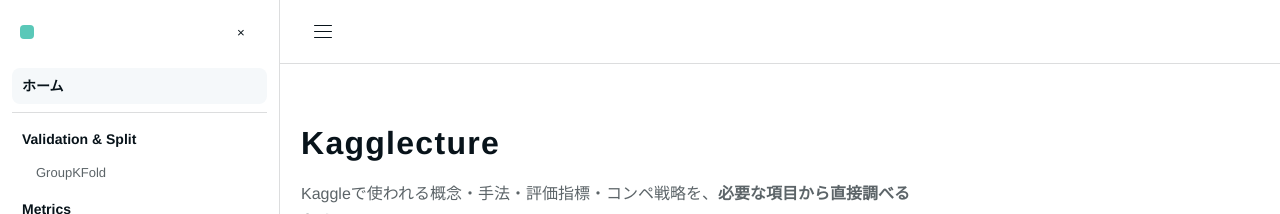
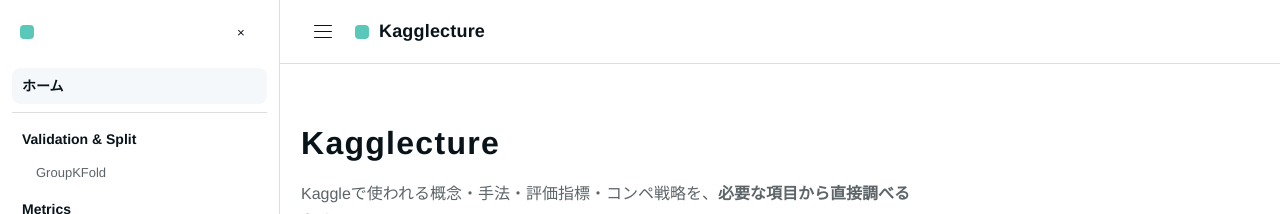
Before and after one commit to morikazu1119/Kagglecture, a Jekyll site: the page built from index.md, in a window 1280 px wide. Shown: the top 214 px of the page. Built offline with Jekyll 4.4.1, drawn with Linux system fonts in a browser that asks for light colours.

Commit message:
fix: keep header brand visible with sidebar open

```diff
--- a/_includes/head-custom.html
+++ b/_includes/head-custom.html
@@ -1,6 +1,9 @@
 <link rel="stylesheet" href="{{ '/assets/css/custom.css' | relative_url }}">
 <link rel="stylesheet" href="{{ '/assets/css/interactives.css' | relative_url }}">
 <link rel="stylesheet" href="{{ '/assets/css/navigation.css' | relative_url }}">
+<style>
+  .site-header .site-brand { display: inline-flex !important; }
+</style>
 <script defer src="{{ '/assets/js/visualizations.js' | relative_url }}"></script>
 <script defer src="{{ '/assets/js/interactives.js' | relative_url }}"></script>
 <script defer src="{{ '/assets/js/navigation.js' | relative_url }}"></script>
```
